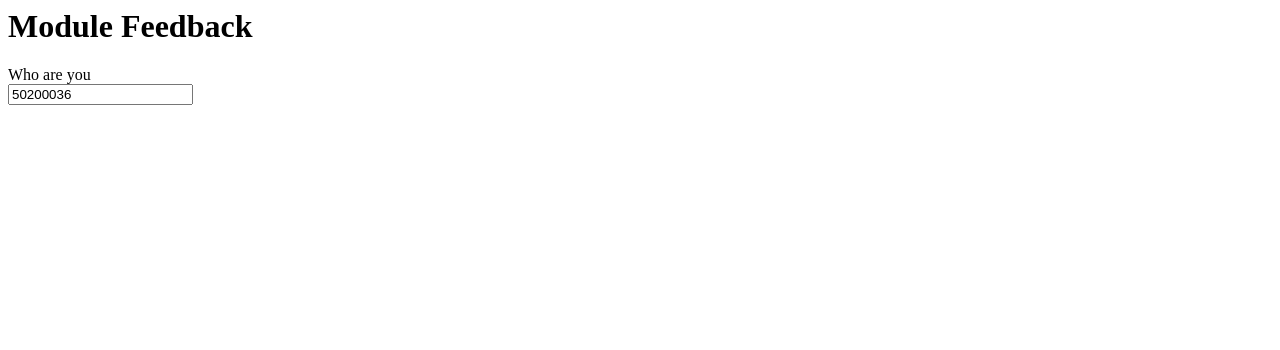
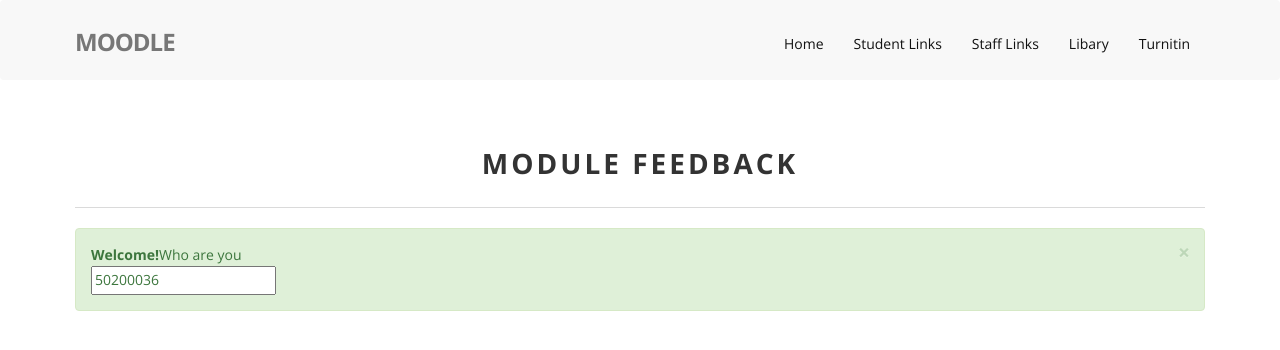
Before and after one commit to pvtmike123/Set08101_Cw2, a PHP site: page / in a window 1280 px wide. Shown: the top 350 px of the page. Run offline with PHP 8.4, Linux system fonts and the light colour scheme; some libraries are stand-ins or nearby versions.

Commit message:
Navbar and alert changed

```diff
--- a/index.php
+++ b/index.php
@@ -1,7 +1,73 @@
-<?php
-print "<h1>Module Feedback</h1>";
+<!DOCTYPE html>
+<html lang="en">
+
+<head>
+
+    <meta charset="utf-8">
+    <meta http-equiv="X-UA-Compatible" content="IE=edge">
+    <meta name="viewport" content="width=device-width, initial-scale=1">
+    <meta name="description" content="">
+    <meta name="author" content="">
+
+    <title>Bare - Start Bootstrap Template</title>
+
+    <!-- Bootstrap Core CSS -->
+    <link href="css/bootstrap.min.css" rel="stylesheet">
+
+    <!-- Custom CSS -->
+		<link href="css/style.css" rel="stylesheet">
+
+    <!-- HTML5 Shim and Respond.js IE8 support of HTML5 elements and media queries -->
+    <!-- WARNING: Respond.js doesn't work if you view the page via file:// -->
+    <!--[if lt IE 9]>
+        <script src="https://oss.maxcdn.com/libs/html5shiv/3.7.0/html5shiv.js"></script>
+        <script src="https://oss.maxcdn.com/libs/respond.js/1.4.2/respond.min.js"></script>
+    <![endif]-->
+
+</head>
+
+<body>
+
+	<nav class="navbar navbar-default">
+					 <div class="container">
+							 <!-- Brand and toggle get grouped for better mobile display -->
+							 <div class="navbar-header">
+									 <button type="button" class="navbar-toggle collapsed" data-toggle="collapse" data-target="#bs-example-navbar-collapse-1" aria-expanded="false">
+											 <span class="sr-only">Toggle navigation</span>
+											 <span class="icon-bar"></span>
+											 <span class="icon-bar"></span>
+											 <span class="icon-bar"></span>
+									 </button>
+									 <a class="navbar-brand" href="index.php">Moodle</a>
+							 </div>
+
+							 <!-- Collect the nav links, forms, and other content for toggling -->
+							 <div class="collapse navbar-collapse" id="bs-example-navbar-collapse-1">
+									 <ul class="nav navbar-nav navbar-right">
+											 <li><a href="index.php">Home</a></li>
+											 <li><a href="#">Student Links</a></li>
+											 <li><a href="#">Staff Links</a></li>
+											 <li><a href="#">Libary</a></li>
+											 <li><a href="#">Turnitin</a></li>
+									 </ul>
+							 </div>
+							 <!-- /.navbar-collapse -->
+					 </div>
+					 <!-- /.container-fluid -->
+</nav>
+
+		<div class="container">
+
+
+
+        <h1 class="projTitle">Module Feedback</h1>
+
+
+        <div class="alert alert-success alert-dismissible" role="alert">
+            <button type="button" class="close" data-dismiss="alert" aria-label="Close"><span aria-hidden="true">&times;</span></button>
+            <strong>Welcome!</strong><?php
 						if (!array_key_exists('u',$_REQUEST)) {
-	print "Who are you <form><input name=u value='50200036'><submit><form>";
+							print "Who are you <form class=form-inline><input name=u value='50200036'><submit><form>";
 							exit();
 						}
 
@@ -21,5 +87,26 @@ if (!($row = $cur->fetch_array())){
 							echo "Matriculation number not found";
 							exit();
 						}
-print "Welcome student: ".$row[0].''.$row[1];
+						print " ".$row[0].''.$row[1];
 						?>
+        </div>
+
+
+        <div class="jumbotron">
+					<div class="container">
+</div>
+        </div>
+
+				<hr>
+
+			</div>
+
+    <!-- jQuery Version 1.11.1 -->
+    <script src="js/jquery.js"></script>
+
+    <!-- Bootstrap Core JavaScript -->
+    <script src="js/bootstrap.min.js"></script>
+
+</body>
+
+</html>
```
Lines whose indentation alone changed are shown as unchanged.
